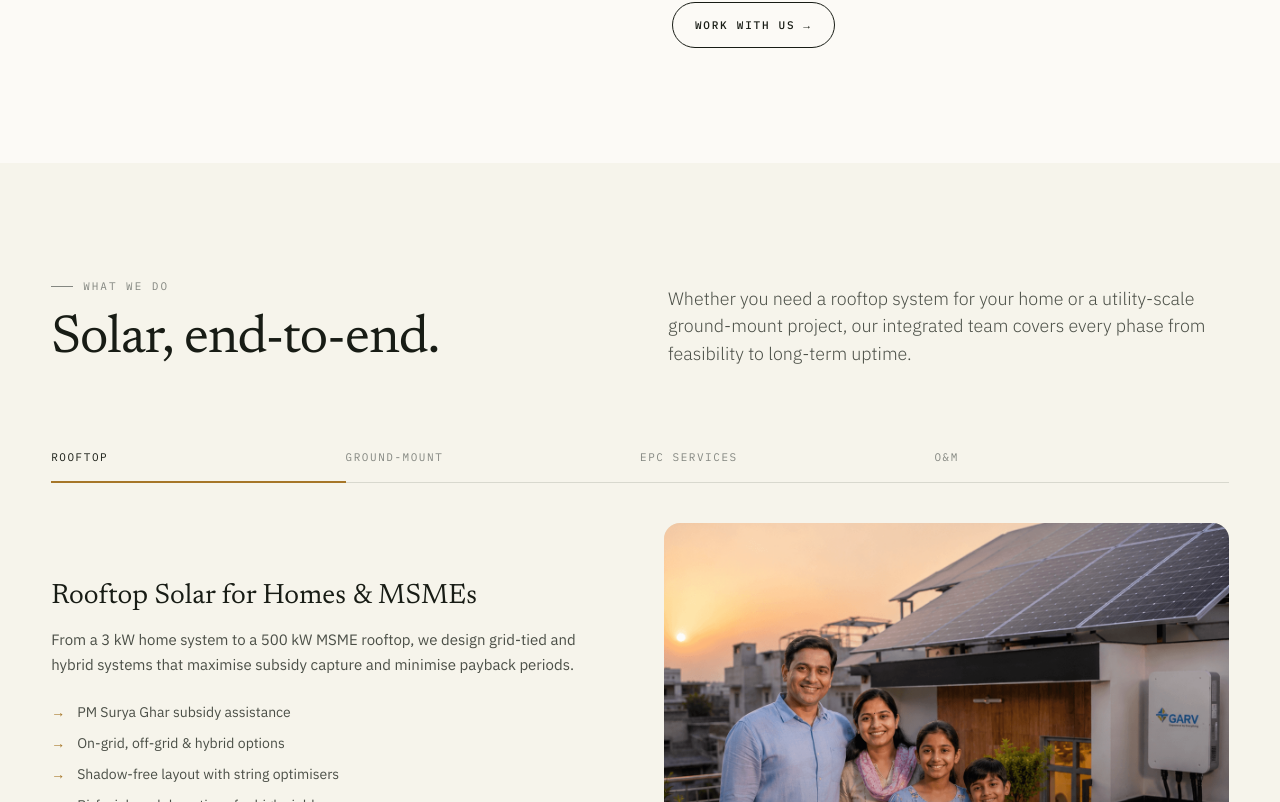
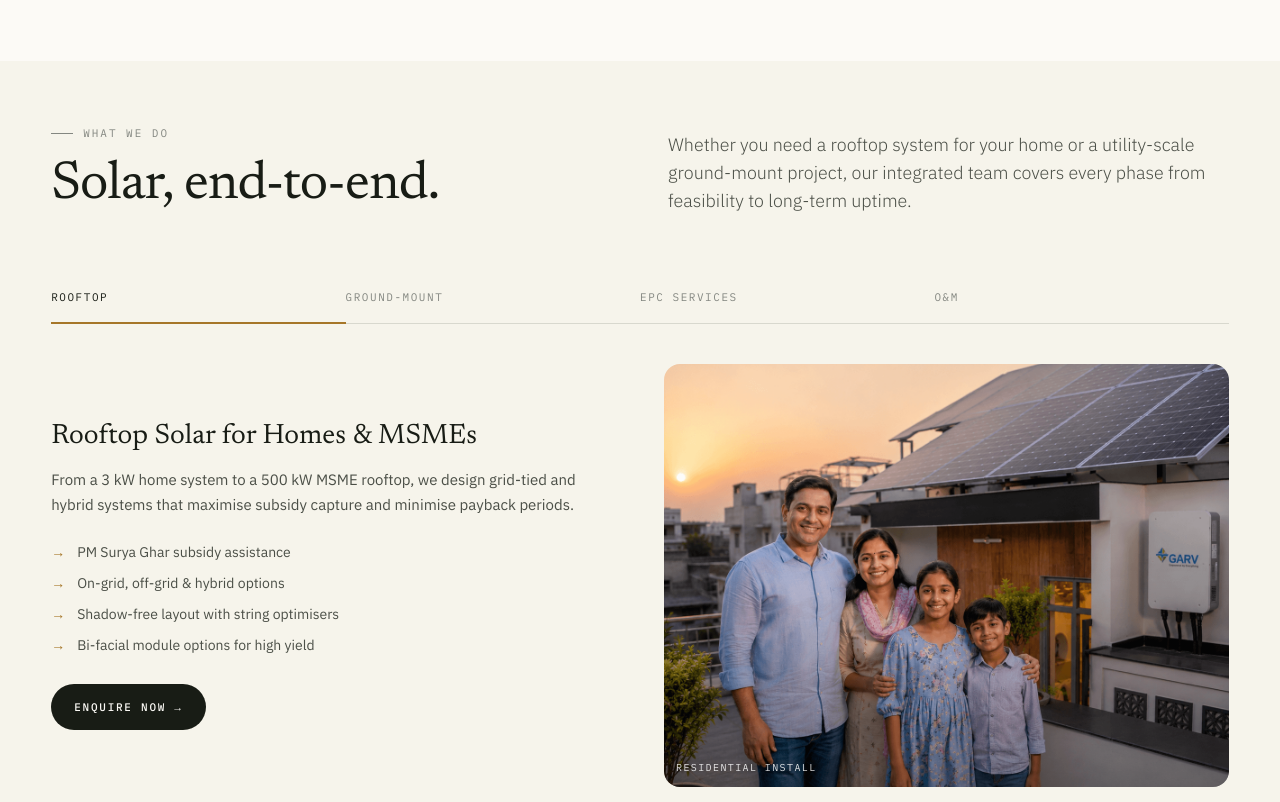
Before and after one commit to viv3kk/garv-solar, a Next.js app: page / in a window 1280 px wide. Shown: the part 1658-2460 px from the top of the page. Built offline with nearby package versions, Linux system fonts and the light colour scheme.

Commit message:
Fixed design

```diff
--- a/app/globals.css
+++ b/app/globals.css
@@ -35,7 +35,26 @@
   /* Layout */
   --max-w: 1320px;
   --gutter: clamp(20px, 4vw, 56px);
-  --section-py: clamp(72px, 9vw, 140px);
+
+  /* ── Spacing scale ──────────────────────────────────────────
+     Use these tokens everywhere — never hard-code pixel values.
+     xs   →  8–12 px   (inline gaps, icon padding)
+     sm   → 16–24 px   (component inner padding)
+     md   → 24–40 px   (card gaps, tight stacks)
+     lg   → 40–64 px   (section-head → content gap)
+     xl   → 56–88 px   (between major blocks inside a section)
+     2xl  → 48–80 px   (section top/bottom padding — section-py)
+  ─────────────────────────────────────────────────────────── */
+  --space-xs:  clamp(8px,  1vw,  12px);
+  --space-sm:  clamp(16px, 2vw,  24px);
+  --space-md:  clamp(24px, 3vw,  40px);
+  --space-lg:  clamp(40px, 4.5vw, 64px);
+  --space-xl:  clamp(48px, 5.5vw, 80px);
+  --space-2xl: clamp(64px, 7vw,  104px);
+
+  /* Section rhythm */
+  --section-py:  clamp(48px, 5vw, 80px);   /* was clamp(72px,9vw,140px) — ~43% tighter */
+  --section-gap: var(--space-lg);           /* eyebrow/heading → content gap */
 }
 
 /* Sage variant */
@@ -203,7 +222,7 @@ body.grain::after {
   grid-template-columns: 1fr 1fr;
   gap: 56px;
   align-items: end;
-  margin-bottom: clamp(40px, 5vw, 72px);
+  margin-bottom: var(--section-gap);
 }
 
 @media (max-width: 760px) {
--- a/app/page.tsx
+++ b/app/page.tsx
@@ -705,7 +705,7 @@ function Impact() {
   return (
     <section className="section-pad" style={{ background: 'var(--bg-deep)' }}>
       <div className="container-site">
-        <Reveal style={{ marginBottom: 'clamp(40px, 5vw, 64px)' }}>
+        <Reveal>
           <Eyebrow>Our Impact</Eyebrow>
         </Reveal>
         <div style={{ display: 'grid', gridTemplateColumns: 'repeat(4, 1fr)', gap: '1px', background: 'var(--rule)' }} className="max-md:grid-cols-2">
```
Also changed, not shown: 2 other files (tests, documents, lock files or other folders).
